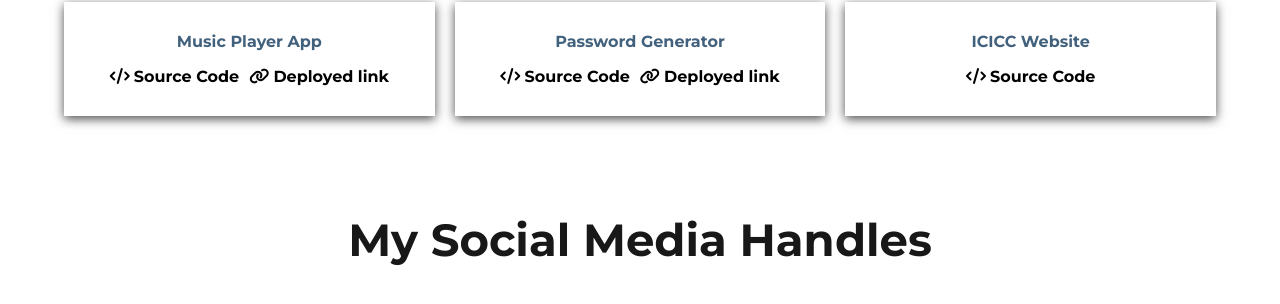
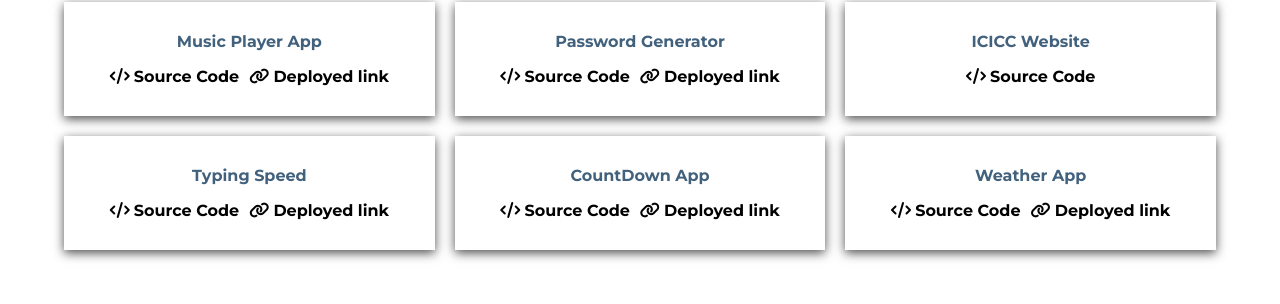
Before and after one commit to aivy45/portfolio, a plain HTML site: page index.html in a window 1280 px wide. Shown: the part 4079-4383 px from the top of the page. Drawn offline with Linux system fonts and the light colour scheme; a web font is replaced by a local one.

```diff
--- a/index.html
+++ b/index.html
@@ -575,7 +575,53 @@
 
 
 
+            <!-- 22nd project  -->
+            <div class="project-start">
+                <h4>Typing Speed</h4>
+                <div class="project-ineuron">
+                    <div class="source-code">
+                        <i class="fa-solid fa-code"></i>
+                        <a href="https://github.com/aivy45/typing-speed" target="_blank">Source Code</a>
+                    </div>
+                    <div class="deployed-link">
+                        <i class="fa-solid fa-link"></i>
+                        <a href="https://famous-muffin-de2594.netlify.app/" target="_blank">Deployed link</a>
+                    </div>
 
+                </div>
+            </div>
+
+            <!-- 23rd project  -->
+            <div class="project-start">
+                <h4>CountDown App</h4>
+                <div class="project-ineuron">
+                    <div class="source-code">
+                        <i class="fa-solid fa-code"></i>
+                        <a href="https://github.com/aivy45/Countdown-App" target="_blank">Source Code</a>
+                    </div>
+                    <div class="deployed-link">
+                        <i class="fa-solid fa-link"></i>
+                        <a href="https://countdown-app-aivy3945.netlify.app/" target="_blank">Deployed link</a>
+                    </div>
+
+                </div>
+            </div>
+
+            <!-- 24th projects  -->
+            <div class="project-start">
+                <h4>Weather App</h4>
+                <div class="project-ineuron">
+                    <div class="source-code">
+                        <i class="fa-solid fa-code"></i>
+                        <a href="https://github.com/aivy45/Weather-App" target="_blank">Source Code</a>
+                    </div>
+                    <div class="deployed-link">
+                        <i class="fa-solid fa-link"></i>
+                        <a href="https://github.com/aivy45/Weather-App" target="_blank">Deployed link</a>
+                    </div>
+
+                </div>
+            </div>
 
 
 
```
